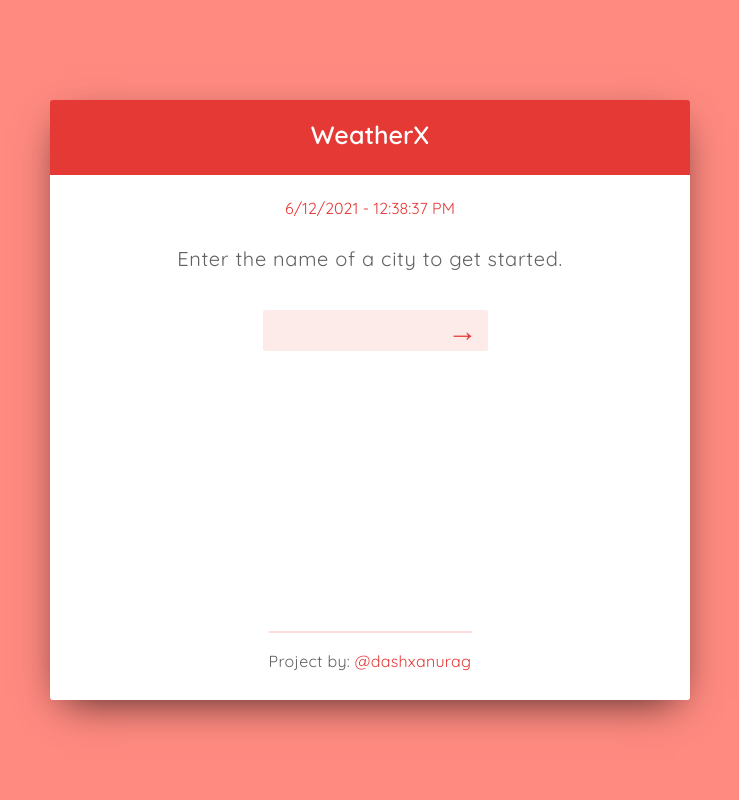
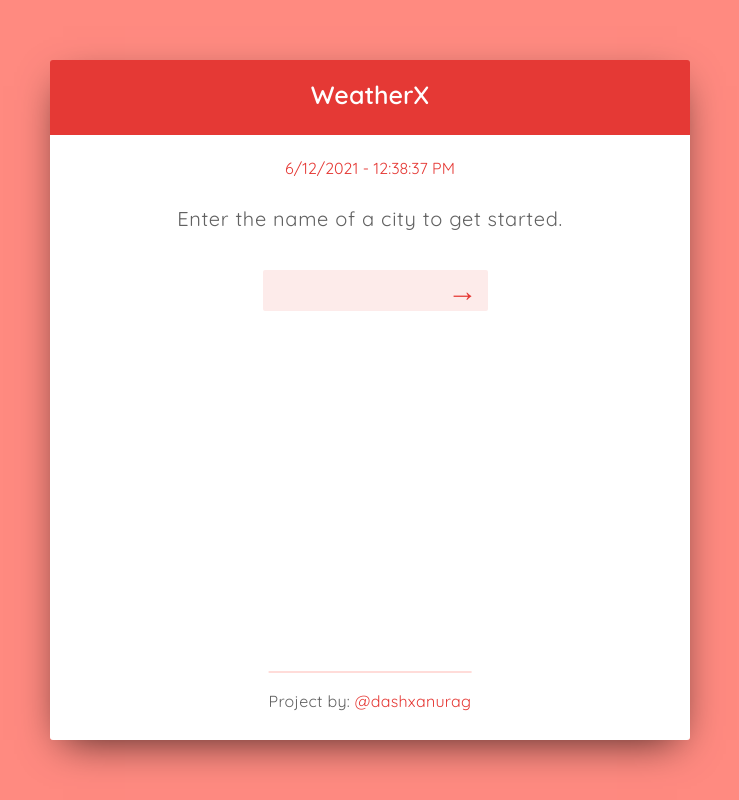
Before and after one commit to dash-anurag/react-weather-app, a React (Create React App) app: page / in a window 1280 px wide. Shown: the whole page, without its empty margins (270-1009 px from the left). Built offline with nearby package versions, Linux system fonts and the light colour scheme.

Commit message:
some styling fixes

```diff
--- a/src/styles/modules/_main.scss
+++ b/src/styles/modules/_main.scss
@@ -1,6 +1,6 @@
 .main {
-  height: 75vh;
-  box-shadow: 0px 13px 40px -13px rgba(0,0,0,0.75);
+  height: 85vh;
+  box-shadow: 0px 13px 40px -13px rgba(0, 0, 0, 0.75);
   width: 50%;
   margin: 0 auto;
   position: absolute;
@@ -10,11 +10,11 @@
   border-radius: 3px;
   overflow: hidden;
   @include respond(largeTablet) {
-    height: 50vh;
+    height: 85vh;
     width: 80%;
   }
   @include respond(tablet) {
-    height: 50vh;
+    height: 85vh;
     width: 95%;
   }
   @include respond(largePhone) {
```
